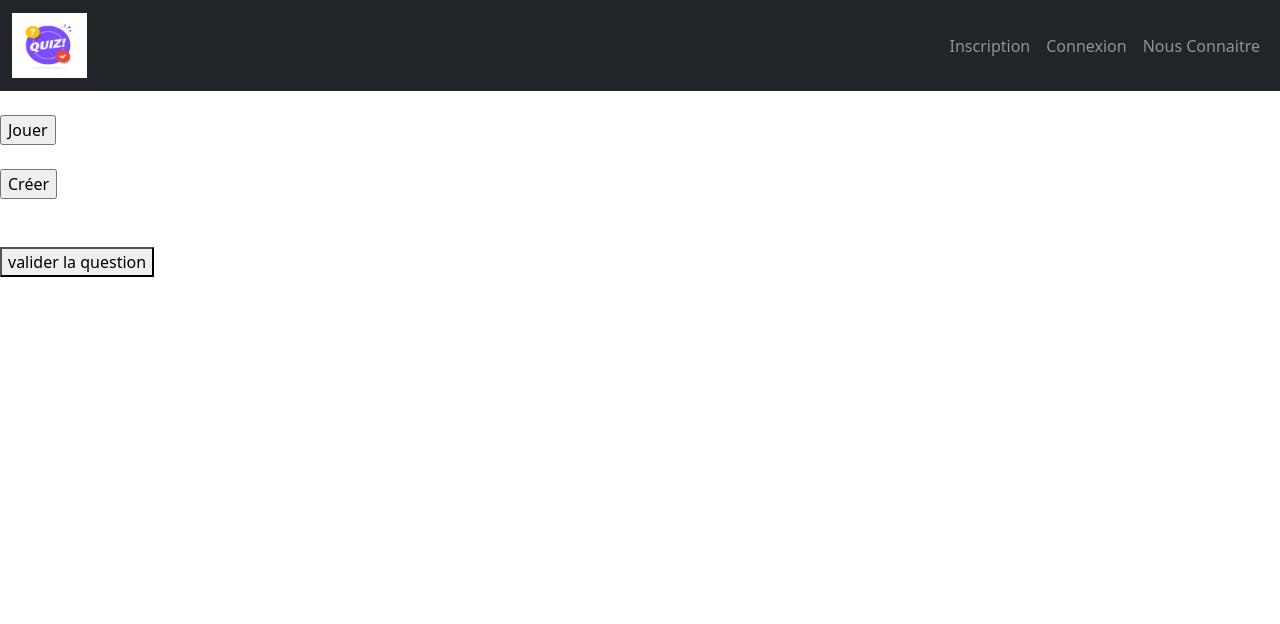
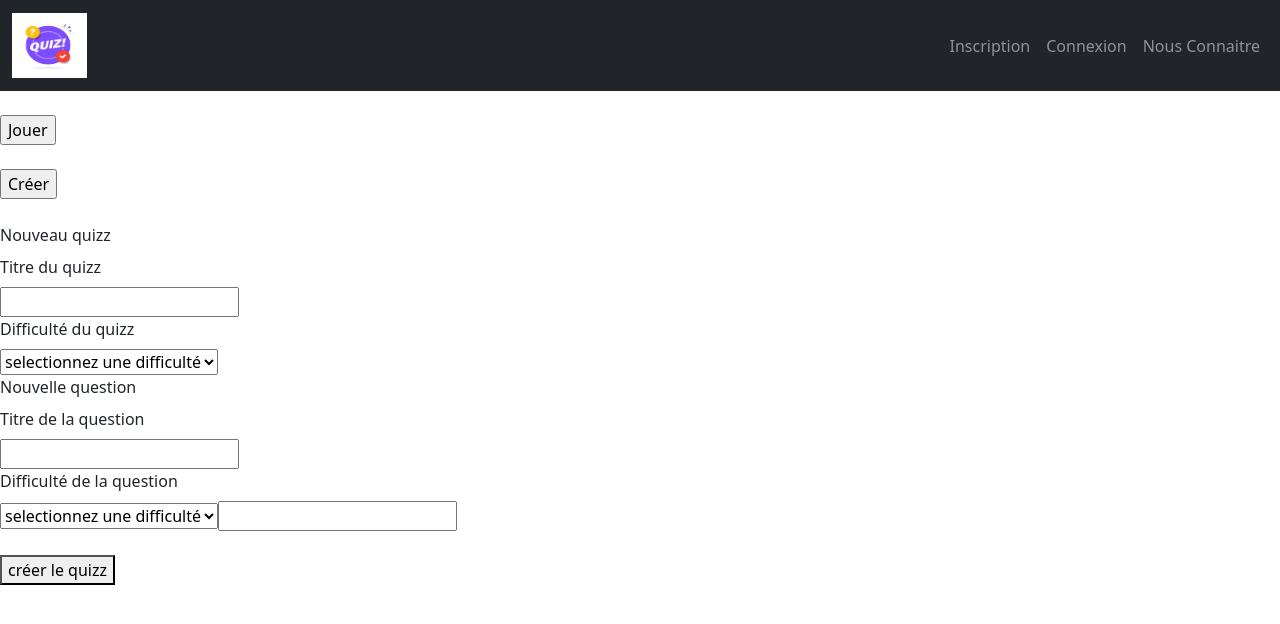
Before and after one commit to The-NumeN/QuizzeoPSB, a PHP site: page /quizzer.php in a window 1280 px wide. Shown: the top 624 px of the page. Run offline with PHP 8.4, Linux system fonts and the light colour scheme.

Commit message:
test question

```diff
--- a/Admin.php
+++ b/Admin.php
@@ -73,7 +73,7 @@ while ($row = mysqli_fetch_assoc($result)) {
     <a href="quizz_list.php">Voir la liste des quizz</a>
     <h3>Créer un quizz</h3>
     <div class="créer">
-        <input type="button" onclick="addquestion()" value="Créer"/><br></br>
+        <input type="button" onclick="addquizz()" value="Créer"/><br></br>
         <form>
             <div id="crea"></div><br>
             <button type="submit">valider la question</button>
--- a/creaquestion.js
+++ b/creaquestion.js
@@ -1,7 +1,10 @@
-function addquestion() {
+function addquizz() {
     var Contenu = document.getElementById('crea').innerHTML;
+    Contenu = Contenu + '<input type=\"form\"/>';
+    document.getElementById('crea').innerHTML = Contenu;
+    var Contenu = document.getElementById('crea1').innerHTML;
     Contenu = Contenu + '<input type=\"text\"/>';
-    document.getElementById('crea').innerHTML = Contenu;
+    document.getElementById('crea1').innerHTML = Contenu;
 }
 function modquestion() {
 }
--- a/quizzer.php
+++ b/quizzer.php
@@ -22,10 +22,35 @@ include 'header.php';
     </div>
     <div class="créer">
     <div class="créer">
-        <input type="button" onclick="addquestion()" value="Créer"/><br></br>
+        <input type="button" onclick="addquizz()" value="Créer"/><br></br>
         <form>
-            <div id="crea"></div><br>
-            <button type="submit">valider la question</button>
+            <div id="crea">
+              <label for="Quizz">Nouveau quizz</label><br>
+              <label for="titre_quizz">Titre du quizz</label><br>
+              <input type="text"id="ttquizz"><br>
+              <label for="difficulte">Difficulté du quizz</label><br>
+              <select id="diff" name="diff"><br>
+                <option value="d0"> selectionnez une difficulté</option>
+                <option value="d1">1</option>
+                <option value="d2">2</option>
+                <option value="d3">3</option>
+              </select><br>
+              <div id="crea1">
+                <label for="Question">Nouvelle question</label><br>
+                <label for="titre_question">Titre de la question</label><br>
+                <input type="text"id="ttquestion"><br>
+                <label for="difficulte">Difficulté de la question</label><br>
+                <select id="diff1" name="diff1"><br>
+                <option value="d10"> selectionnez une difficulté</option>
+                <option value="d11">1</option>
+                <option value="d12">2</option>
+                <option value="d13">3</option>
+                <label for="nquest">La question</label>
+                <input type="text"id="thequest">
+              </select><br>
+              </div>
+            </div><br>
+            <button type="submit">créer le quizz</button>
         </form>
     <div id="crea"></div>
 </body>
```
